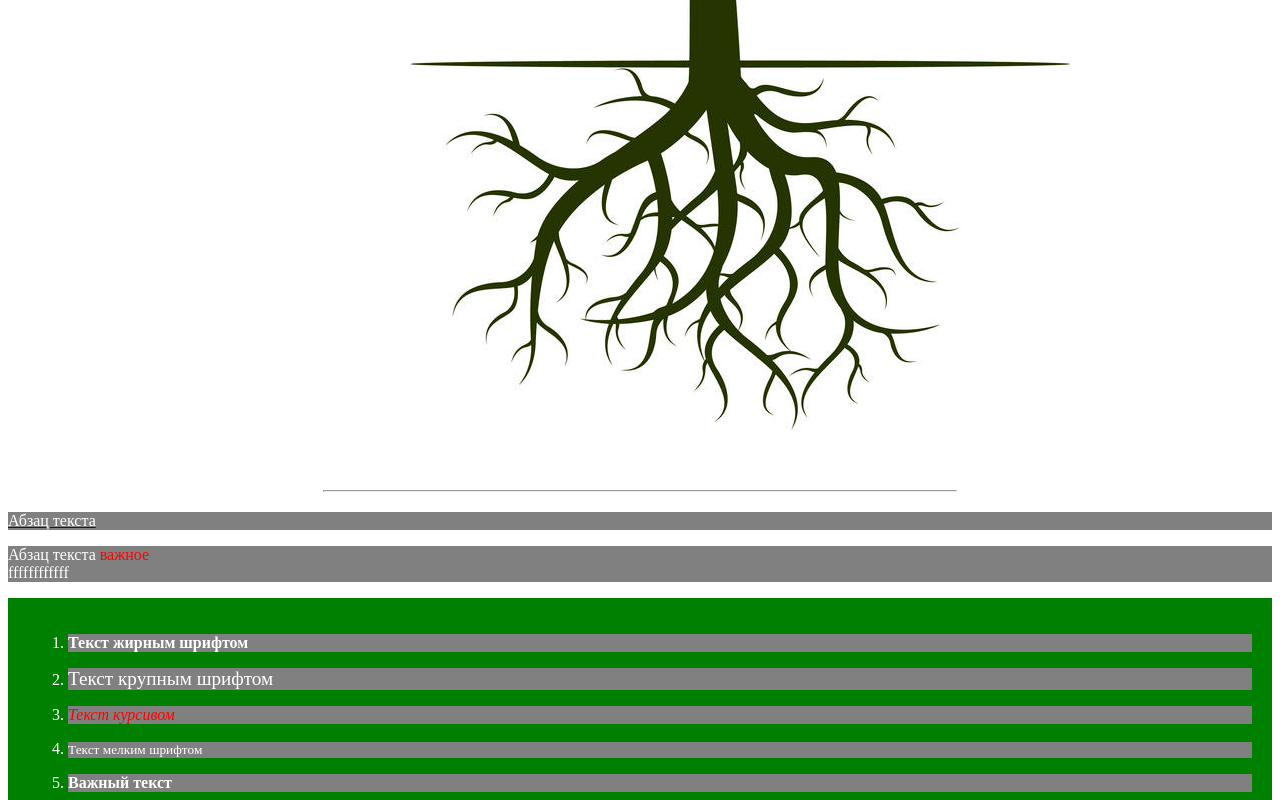
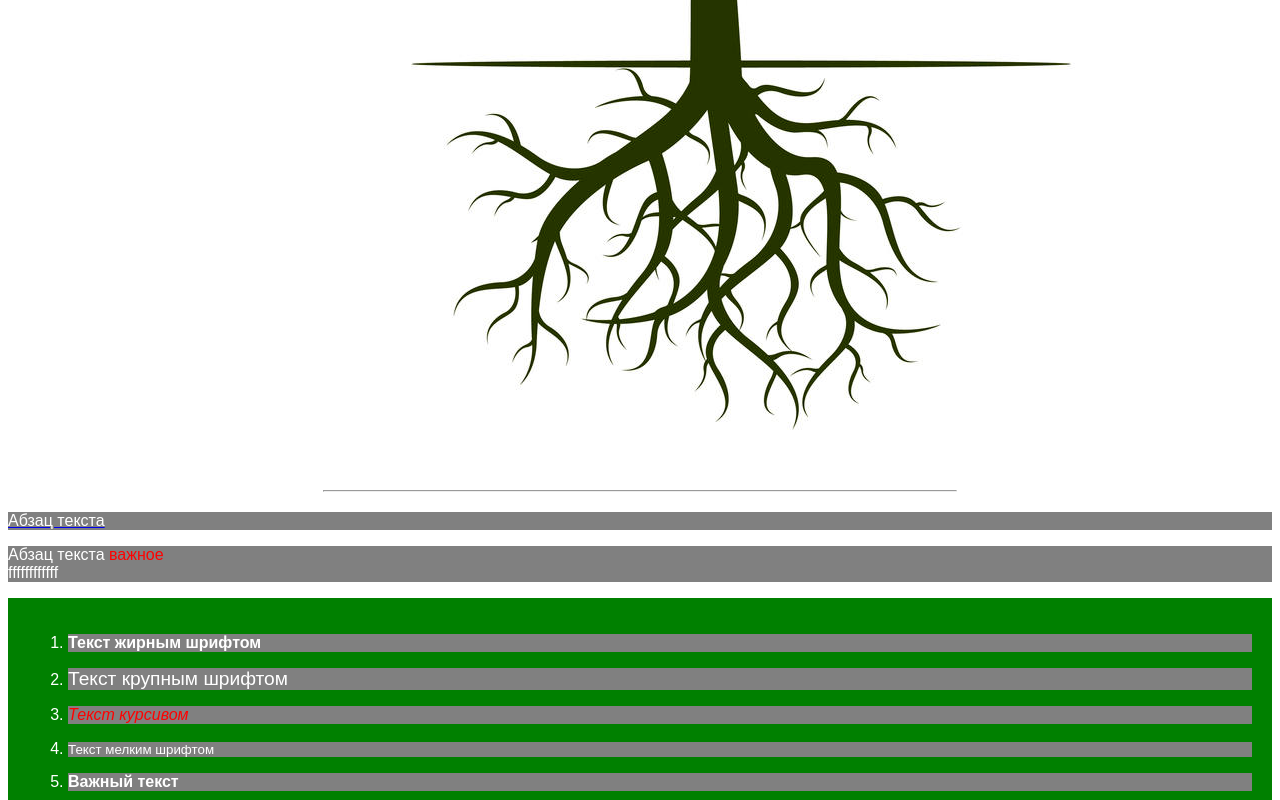
Before and after one commit to fermateka/fermateka.github.io, a plain HTML site: page index.html in a window 1280 px wide. Shown: the part 612-1412 px from the top of the page. Drawn offline with Linux system fonts and the light colour scheme.

Commit message:
fermateka

```diff
--- a/css/style.css
+++ b/css/style.css
@@ -1,3 +1,7 @@
+ /*оформление всей страницы*/
+ body {font-family:arial;
+       font-size:16px;
+      }
  /*стиль всех параграфов*/
  p { color: white;
       background-color: gray; }
```
